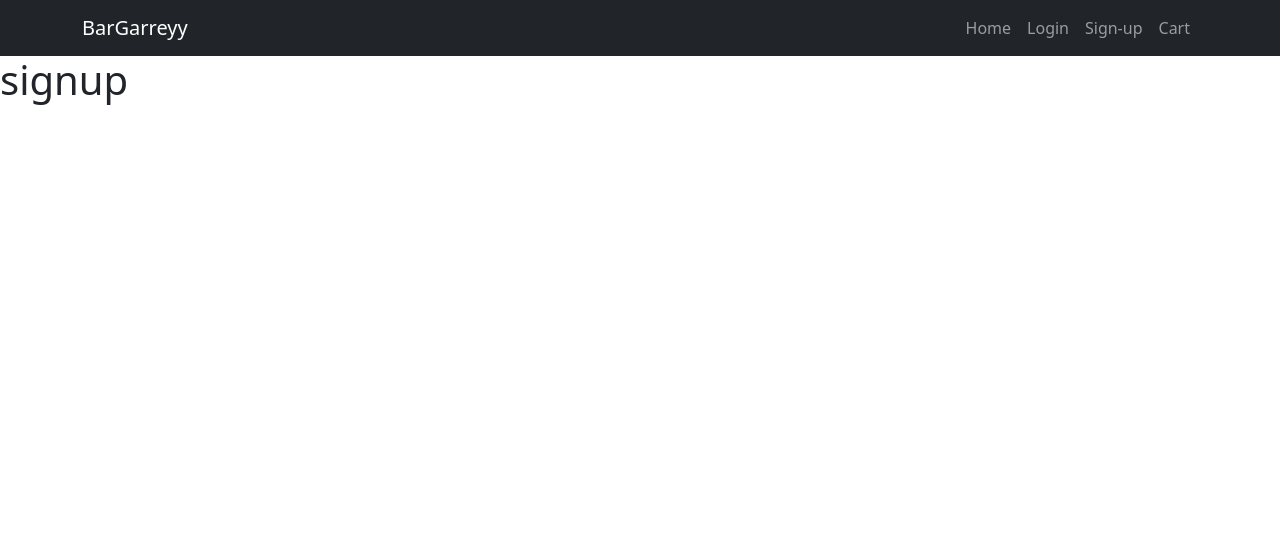
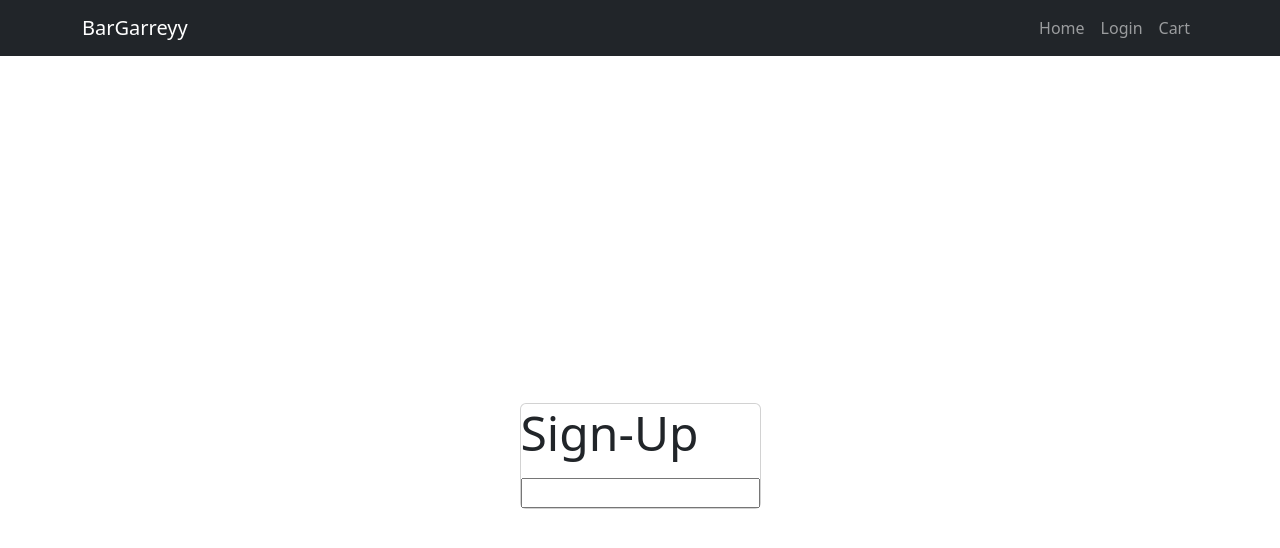
Before and after one commit to Rishirk011/Restaurant-website, a React app: page /signup in a window 1280 px wide. Shown: the top 548 px of the page. Built offline with nearby package versions, Linux system fonts and the light colour scheme; the HTML template or start-up script is replaced by a standard one.

Commit message:
added signup

```diff
--- a/src/components/ui/navbar.tsx
+++ b/src/components/ui/navbar.tsx
@@ -12,9 +12,6 @@ export default function Navbar(){
         <ul className="navbar-nav ms-auto text-center">
           <Link to='/' className="nav-link">Home</Link>
           <Link to='/login' className="nav-link">Login</Link>
-          <Link to='signup' className="nav-link">
-            Sign-up
-          </Link>
           <Link to='cart' className="nav-link">
             Cart
           </Link>
--- a/src/pages/login/login.tsx
+++ b/src/pages/login/login.tsx
@@ -1,4 +1,4 @@
-import React, { useState } from 'react';
+import { useState } from 'react';
 import { Link } from 'react-router-dom';
 
 export default function Login(){
--- a/src/pages/signup/signup.tsx
+++ b/src/pages/signup/signup.tsx
@@ -1,7 +1,17 @@
 export default function Signup(){
 
     return<>
-        <h1>signup</h1>
+        <div className="container-fluid min-vh-100
+        d-flex justify-content-center align-items-center">
+            <div className="card">
+                <p className="display-5">
+                    Sign-Up
+                </p>
+                <form action="">
+                    <input type="text" name="" id="" />
+                </form>
+            </div>
+        </div>
     </>
 
 }
```
